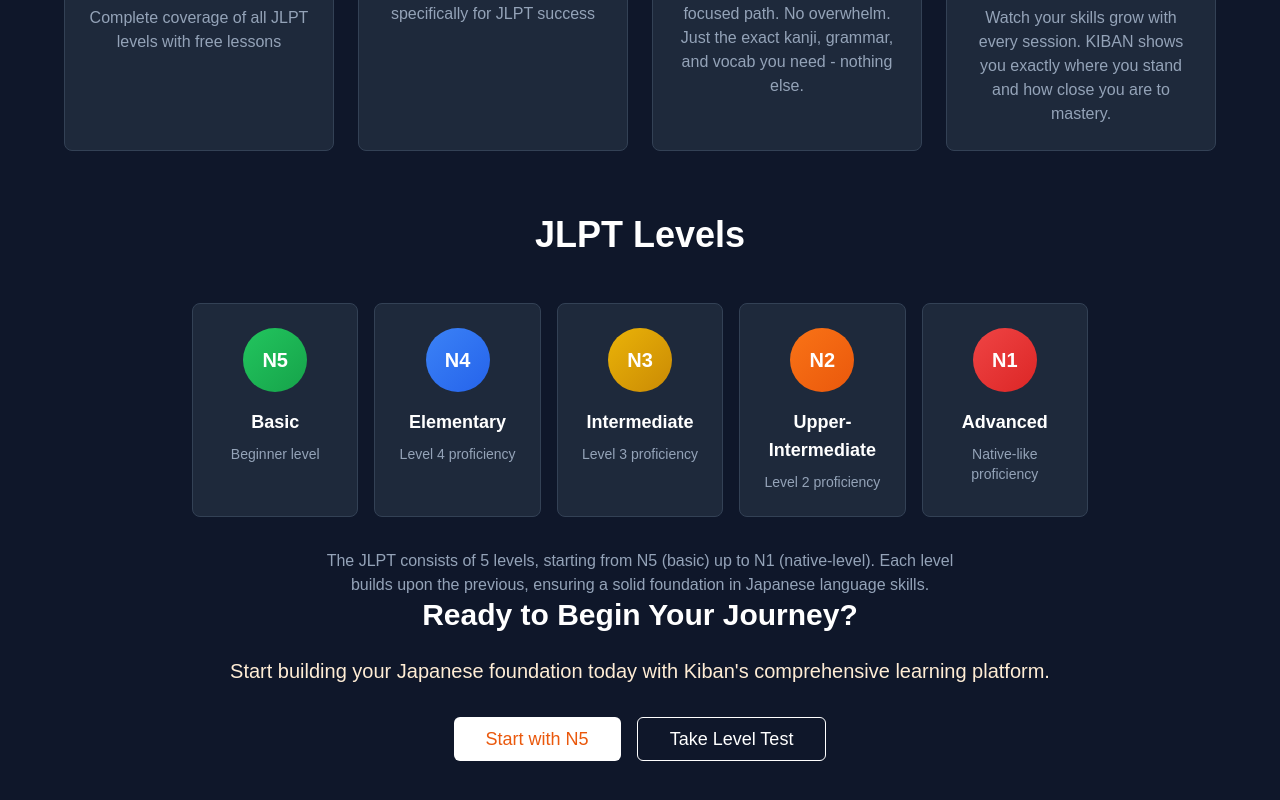
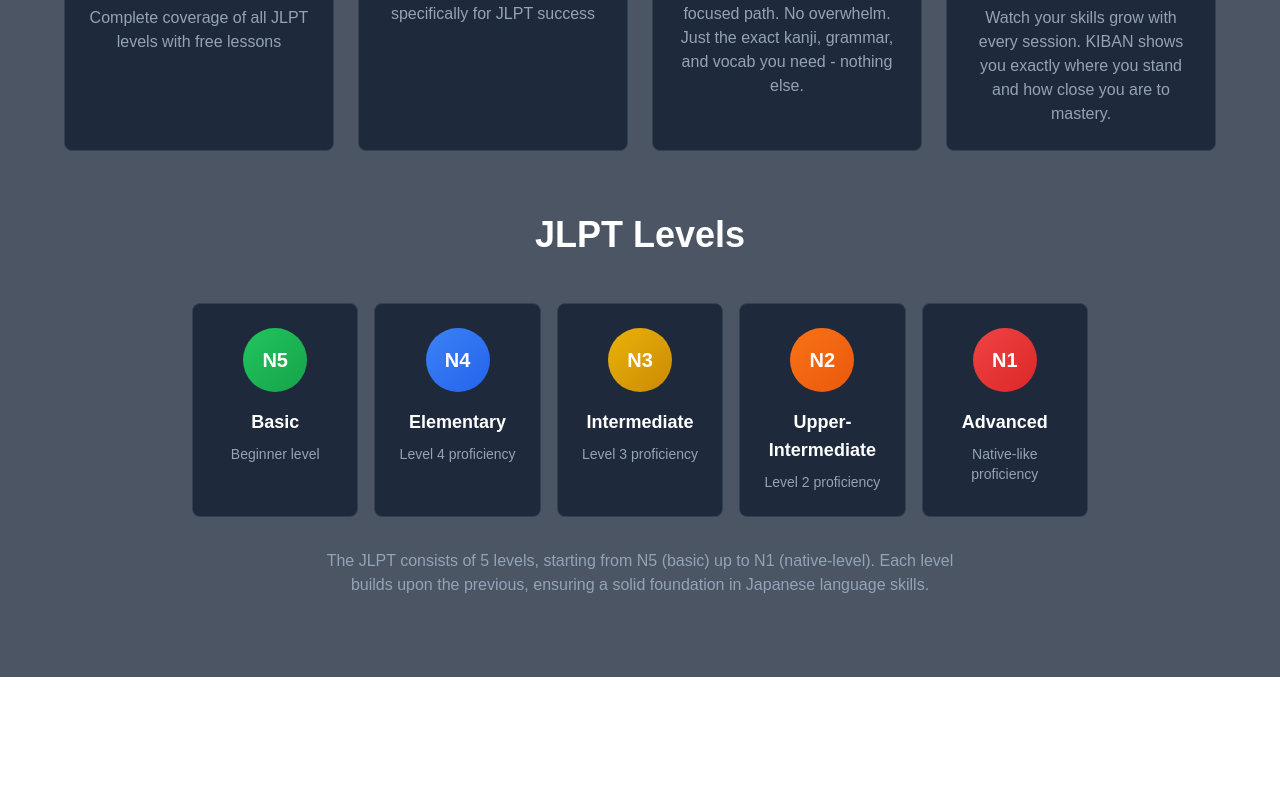
Before and after one commit to Sigmabond01/Kiban, a React (Vite) app in the folder Kiban/: page /About in a window 1280 px wide. Shown: the part 536-1336 px from the top of the page. After the commit the page ends 1213 px from the top, so only its background shows below. Built offline with nearby package versions, Linux system fonts and the light colour scheme.

Commit message:
updated background

```diff
--- a/Kiban/src/features/About/AboutSection.jsx
+++ b/Kiban/src/features/About/AboutSection.jsx
@@ -3,7 +3,7 @@ import BubbleChamberLogo from "../../components/Logo";
 
 function AboutSection() {
   return (
-    <div className="min-h-screen bg-slate-900">
+    <div className="min-h-screen bg-gray-600">
       <header className="w-full px-6 py-4 bg-transparent relative top-0 left-0 z-50 text-white">
         <div className="flex justify-between items-center">
           <nav className="ml-auto space-x-8">
@@ -17,7 +17,7 @@ function AboutSection() {
       <BubbleChamberLogo />
       </div>
 
-      <section className="py-20 px-4 bg-slate-900">
+      <section className="py-20 px-4 bg-gray-600">
         <div className="max-w-6xl mx-auto">
           {/* Main Description */}
           <div className="text-center mb-16">
@@ -96,20 +96,7 @@ function AboutSection() {
               Each level builds upon the previous, ensuring a solid foundation in Japanese language skills.
             </p>
 
-
-          <h2 className="text-3xl font-bold text-white mb-6">Ready to Begin Your Journey?</h2>
-          <p className="text-xl text-orange-100 mb-8">
-            Start building your Japanese foundation today with Kiban's comprehensive learning platform.
-          </p>
-          <div className="space-x-4">
-            <Button size="lg" variant="secondary" className="bg-white text-orange-600 hover:bg-orange-50">
-              Start with N5
-            </Button>
-            <Button size="lg" variant="outline" className="border-white text-white hover:bg-white hover:text-orange-600">
-              Take Level Test
-            </Button>
           </div>
-            </div>
         </div>
       </section>
     </div>
@@ -132,29 +119,4 @@ const CardContent = ({ children, className = "" }) => (
   </div>
 );
 
-const Button = ({ children, size = "md", variant = "primary", className = "", ...props }) => {
-  const baseClasses = "inline-flex items-center justify-center rounded-md font-medium transition-colors focus-visible:outline-none focus-visible:ring-2 focus-visible:ring-ring focus-visible:ring-offset-2 disabled:opacity-50 disabled:pointer-events-none";
-
-  const sizeClasses = {
-    sm: "h-9 px-3 text-sm",
-    md: "h-10 px-4 py-2",
-    lg: "h-11 px-8 text-lg"
-  };
-
-  const variantClasses = {
-    primary: "bg-orange-600 text-white hover:bg-orange-700",
-    secondary: "bg-white text-orange-600 hover:bg-orange-50",
-    outline: "border border-white text-white hover:bg-white hover:text-orange-600"
-  };
-
-    return (
-    <button
-      className={`${baseClasses} ${sizeClasses[size]} ${variantClasses[variant]} ${className}`}
-      {...props}
-    >
-      {children}
-    </button>
-  );
-};
-
 export default AboutSection;
```
